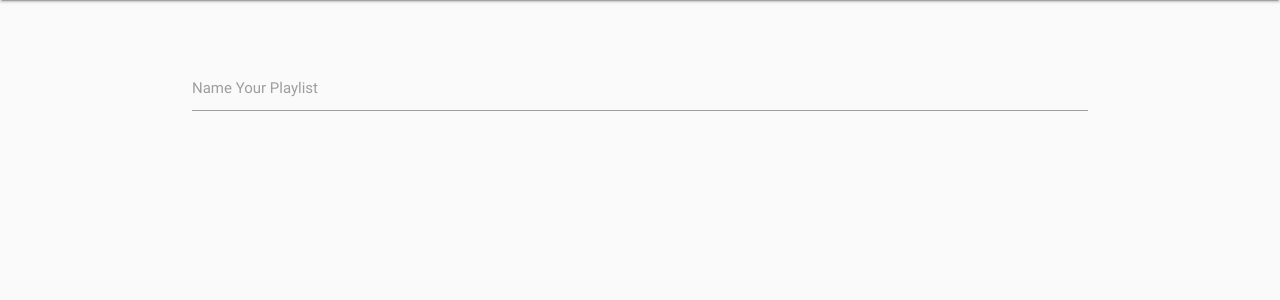
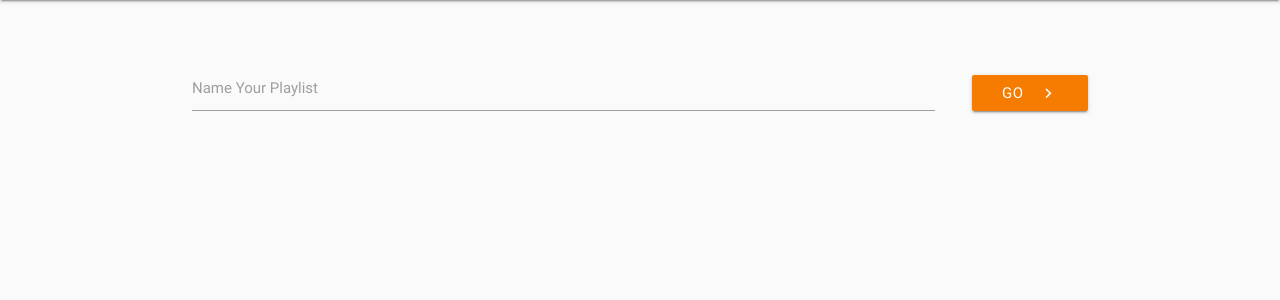
Before and after one commit to Richard-Phelps/playlizt, a PHP site: page / in a window 1280 px wide. Shown: the part 67-367 px from the top of the page. Run offline with PHP 8.4, Linux system fonts and the light colour scheme; some libraries are stand-ins or nearby versions.

Commit message:
Changing the form on the homepage Setting up functions file and function to deal with the page title Created class to deal with playlists

```diff
--- a/css/styles.css
+++ b/css/styles.css
@@ -478,16 +478,21 @@ html, body {
 }
 
 /* line 28, ../sass/partials/_base.scss */
+.orange-bg-hover:hover {
+  background-color: #FF9800;
+}
+
+/* line 32, ../sass/partials/_base.scss */
 .light-grey-bg {
   background-color: #FAFAFA;
 }
 
-/* line 32, ../sass/partials/_base.scss */
+/* line 36, ../sass/partials/_base.scss */
 .white-text {
   color: #FFFFFF;
 }
 
-/* line 36, ../sass/partials/_base.scss */
+/* line 40, ../sass/partials/_base.scss */
 .orange-text {
   color: #F57C00;
 }
@@ -495,20 +500,30 @@ html, body {
 /**
  * Margin and padding
  */
-/* line 44, ../sass/partials/_base.scss */
+/* line 48, ../sass/partials/_base.scss */
 .margin0 {
   margin: 0;
 }
 
-/* line 48, ../sass/partials/_base.scss */
+/* line 52, ../sass/partials/_base.scss */
 .mb0 {
   margin-bottom: 0;
+}
+
+/* line 56, ../sass/partials/_base.scss */
+.pt50 {
+  padding-top: 50px;
+}
+
+/* line 60, ../sass/partials/_base.scss */
+.pt25i {
+  padding-top: 25px !important;
 }
 
 /**
  * Typography
  */
-/* line 56, ../sass/partials/_base.scss */
+/* line 68, ../sass/partials/_base.scss */
 html, body {
   font-family: 'Roboto', sans-serif;
 }
@@ -516,28 +531,20 @@ html, body {
 /**
  * Other
  */
-/* line 64, ../sass/partials/_base.scss */
+/* line 76, ../sass/partials/_base.scss */
 .smooth-box-shadow {
   box-shadow: 0 2px 2px 0 rgba(0, 0, 0, 0.14), 0 1px 5px 0 rgba(0, 0, 0, 0.12), 0 3px 1px -2px rgba(0, 0, 0, 0.2);
 }
 
 /**
- * Site wide
+ * Forms
  */
 /* line 11, ../sass/styles.scss */
-.page-wrapper {
-  padding-top: 50px;
-}
-
-/**
- * Forms
- */
-/* line 19, ../sass/styles.scss */
 .input-field input[type=text]:focus + label {
   color: #F57C00 !important;
 }
 
-/* line 23, ../sass/styles.scss */
+/* line 15, ../sass/styles.scss */
 .input-field input[type=text]:focus {
   border-bottom: 1px solid #F57C00 !important;
   box-shadow: 0 1px 0 0 #F57C00 !important;
@@ -546,17 +553,17 @@ html, body {
 /**
  * Header
  */
-/* line 32, ../sass/styles.scss */
+/* line 24, ../sass/styles.scss */
 header {
   padding: 15px 0;
 }
 
-/* line 36, ../sass/styles.scss */
+/* line 28, ../sass/styles.scss */
 .header-text-size {
   font-size: 24px;
 }
 
-/* line 40, ../sass/styles.scss */
+/* line 32, ../sass/styles.scss */
 .header-line-height {
   line-height: 1.5;
 }
--- /dev/null
+++ b/inc/functions.php
@@ -0,0 +1,20 @@
+<?php
+    /**
+     * This function will return the page title based on the last path of the url
+     */
+
+    function get_page_title($url)
+    {
+
+        // TODO: This will need to be changed when the site is uploaded to the server
+        $url_parts = explode('/', $url);
+
+        // If the index before the last index of url parts is not personal-playlizt, select that index otherwise it's the homepage
+        if ($url_parts[sizeof($url_parts) - 2] != 'personal-playlizt') {
+            return ucwords(str_replace('-', ' ', $url_parts[sizeof($url_parts) - 2]));
+        } else {
+            return 'Home';
+        }
+
+    }
+?>
--- a/inc/header.php
+++ b/inc/header.php
@@ -2,6 +2,9 @@
 <html>
 
 <head>
+
+    <!-- Title -->
+    <title>Playlizt - <?php echo $page_title; ?></title>
 
     <!-- Meta -->
     <meta name="viewport" content="width=device-width, initial-scale=1">
--- a/inc/init.php
+++ b/inc/init.php
@@ -7,6 +7,9 @@
         require_once('classes/' . $class . '.php');
     });
 
-    $config = new config();
-    $db     = $config->db_connect();
+    include('functions.php');
+
+    $config     = new config();
+    $db         = $config->db_connect();
+    $page_title = get_page_title($_SERVER['REQUEST_URI']);
 ?>
--- a/index.php
+++ b/index.php
@@ -2,16 +2,26 @@
 
 <?php require_once('inc/header.php'); ?>
 
-<div class="page-wrapper">
+<div class="pt50">
 
     <div class="container">
 
         <div class="row">
 
-            <div class="input-field col s12">
-                <input id="playlist_name" type="text">
-                <label for="playlist_name" class="orange-text-focus-important">Name Your Playlist</label>
-            </div>
+            <form action="<?php echo $config->site_url; ?>/create-playlist/" method="POST">
+
+                <div class="input-field col m10">
+                    <input name="playlist_name" id="playlist_name" type="text" autocomplete="off">
+                    <label for="playlist_name" class="orange-text-focus-important">Name Your Playlist</label>
+                </div>
+
+                <div class="col m2 pt25i right-align">
+                    <button class="btn waves-effect waves-light orange-bg orange-bg-hover" type="submit" name="playlist_go">Go
+                        <i class="material-icons right">keyboard_arrow_right</i>
+                    </button>
+                </div>
+
+            </form>
 
         </div>
 
--- a/sass/partials/_base.scss
+++ b/sass/partials/_base.scss
@@ -25,6 +25,10 @@ html, body {
     background-color: $orange;
 }
 
+.orange-bg-hover:hover {
+    background-color: $light-orange;
+}
+
 .light-grey-bg {
     background-color: $light-grey;
 }
@@ -49,6 +53,14 @@ html, body {
     margin-bottom: 0;
 }
 
+.pt50 {
+    padding-top: 50px;
+}
+
+.pt25i {
+    padding-top: 25px !important;
+}
+
 /**
  * Typography
  */
--- a/sass/partials/_variables.scss
+++ b/sass/partials/_variables.scss
@@ -1,3 +1,4 @@
 $orange: #F57C00;
+$light-orange: #FF9800;
 $white: #FFFFFF;
 $light-grey: #FAFAFA;
--- a/sass/styles.scss
+++ b/sass/styles.scss
@@ -3,14 +3,6 @@
 @import "partials/normalize";
 @import "partials/mixins";
 @import "partials/base";
-
-/**
- * Site wide
- */
-
-.page-wrapper {
-    padding-top: 50px;
-}
 
 /**
  * Forms
```
Also changed, not shown: create-playlist.php (+9 -0 lines), classes/playlists.php (added).
